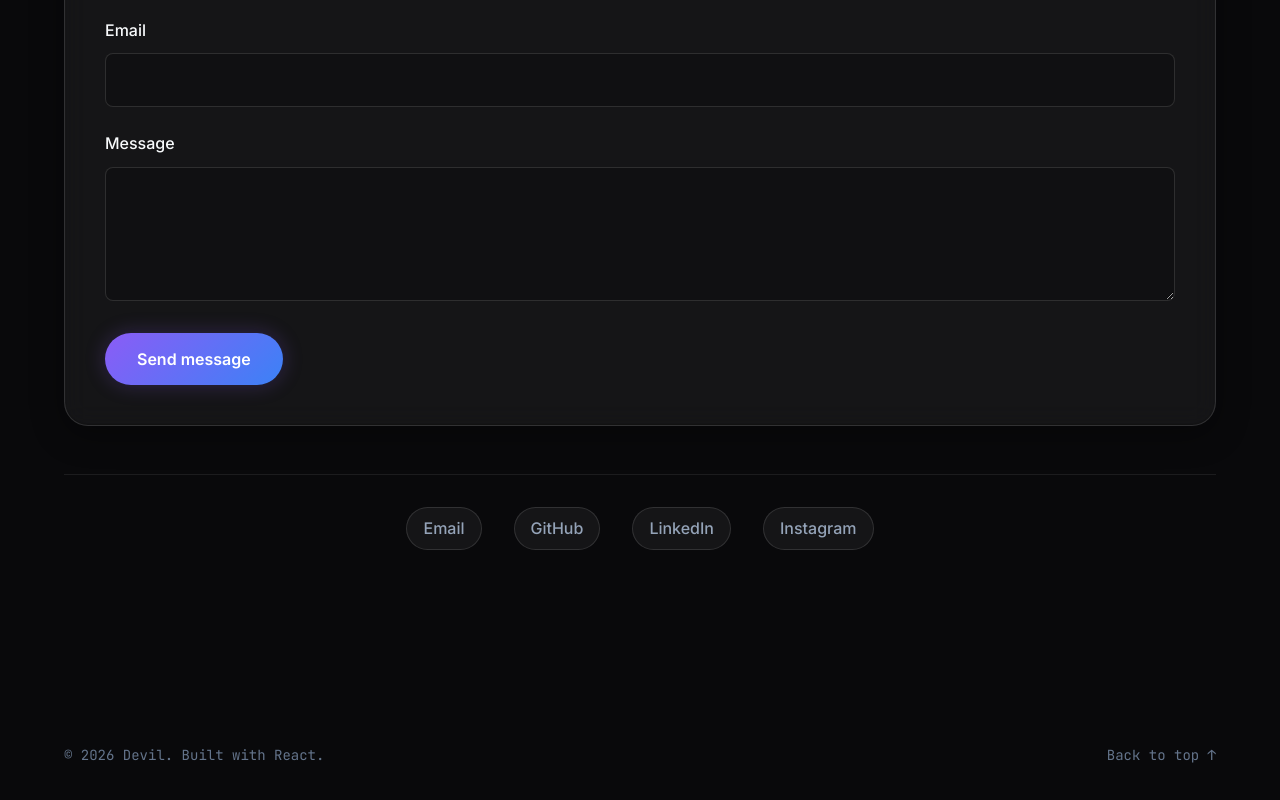
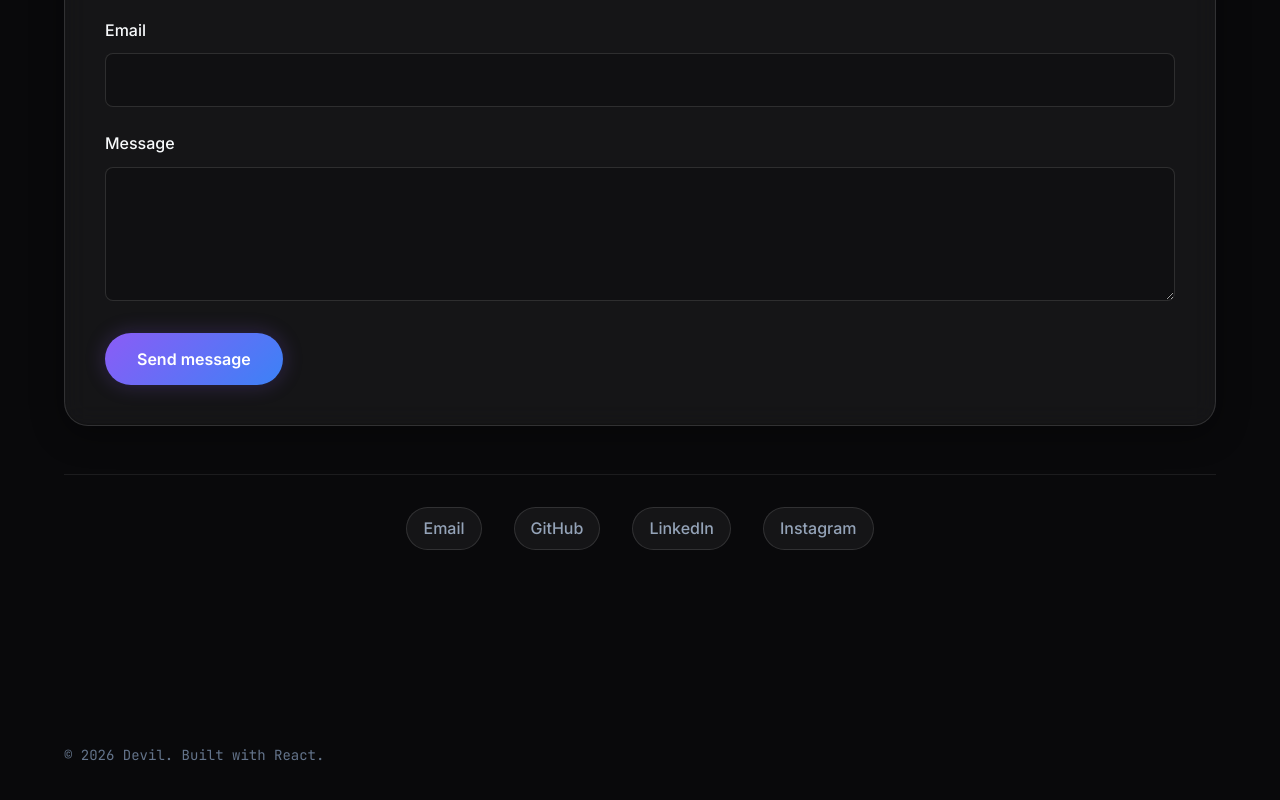
Before and after one commit to Devilns9711/nirmal-singh-portfolio, a React (Vite) app: page / in a window 1280 px wide. Shown: the part 5640-6440 px from the top of the page. Built offline with nearby package versions, Linux system fonts and the light colour scheme.

Commit message:
Remove 'Back to top' link from Footer
Comment out 'Back to top' link in Footer component.

```diff
--- a/src/components/Footer.jsx
+++ b/src/components/Footer.jsx
@@ -5,8 +5,8 @@ function Footer() {
     <footer className="footer">
       <div className="container footer__inner">
         <p>© {new Date().getFullYear()} Devil. Built with React.</p>
-        <a href="#top" className="pencil-link">Back to top ↑</a>
-      </div>
+        {/*<a href="#top" className="pencil-link">Back to top ↑</a> */}
+        </div>
     </footer>
   )
 }
```
